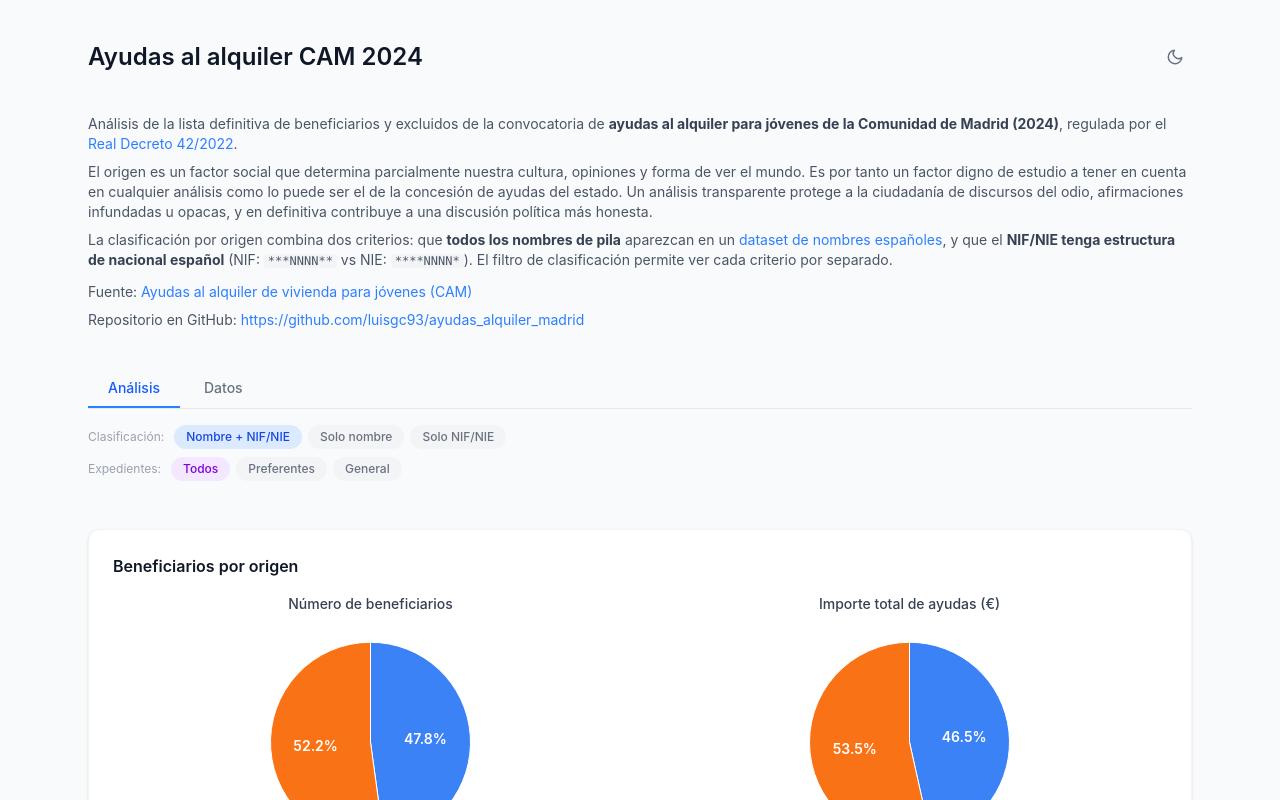
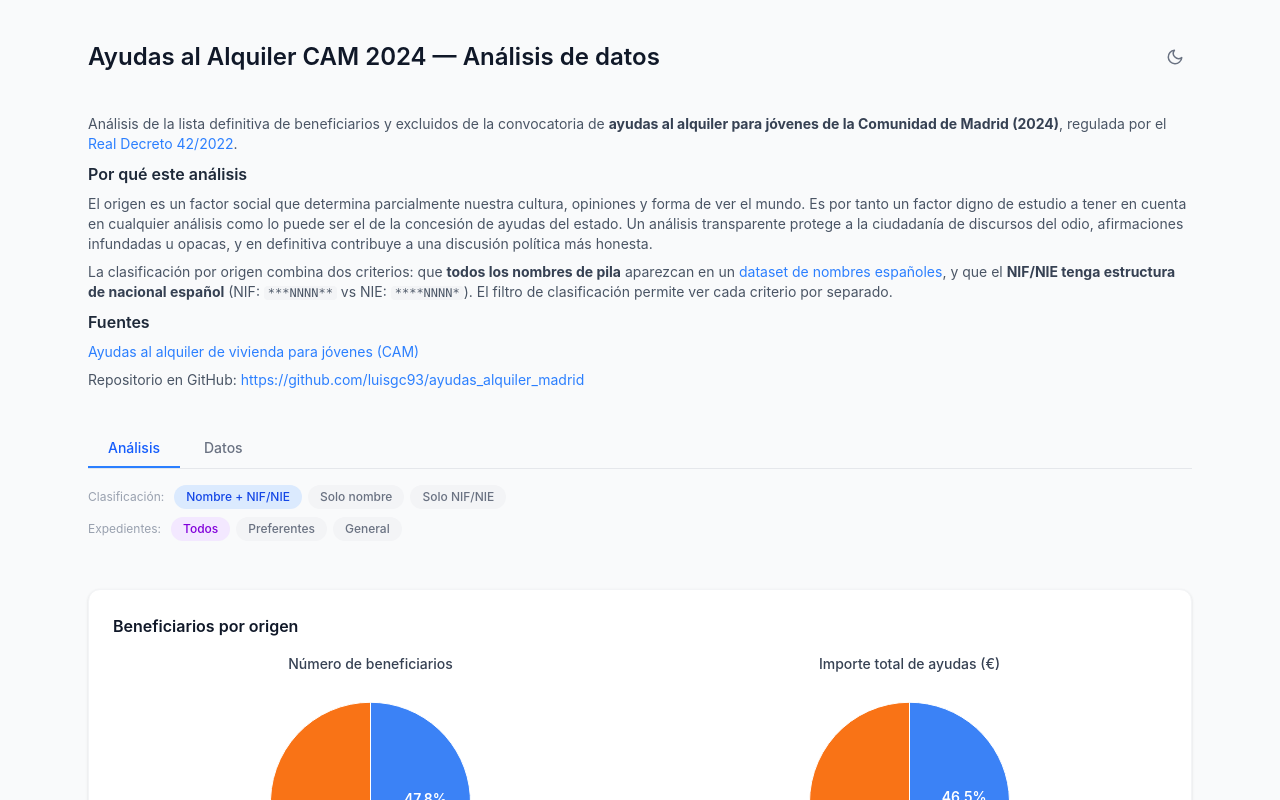
Before and after one commit to luisgc93/ayudas_alquiler_madrid, a React (Vite) app in the folder frontend/: page / in a window 1280 px wide. Shown: the top 800 px of the page. Built offline with nearby package versions, Linux system fonts and the light colour scheme.

Commit message:
frontent update

```diff
--- a/frontend/src/App.jsx
+++ b/frontend/src/App.jsx
@@ -60,7 +60,7 @@ export default function App() {
         {/* Header */}
         <div className="flex items-center justify-between">
           <h1 className="text-lg sm:text-2xl font-semibold text-gray-900 dark:text-gray-100">
-            Ayudas al alquiler CAM 2024
+            Ayudas al Alquiler CAM 2024 — Análisis de datos
           </h1>
           <button
             onClick={() => setDark(d => !d)}
@@ -86,6 +86,7 @@ export default function App() {
               Real Decreto 42/2022
             </a>.
           </p>
+          <h2 className="text-base font-semibold text-gray-800 dark:text-gray-200">Por qué este análisis</h2>
           <p>
             El origen es un factor social que determina parcialmente nuestra cultura, opiniones y forma de ver el mundo.
             Es por tanto un factor digno de estudio a tener en cuenta en cualquier análisis como lo puede ser el de la concesión de ayudas del estado.
@@ -108,8 +109,8 @@ export default function App() {
             <code className="text-xs bg-gray-100 dark:bg-gray-700 px-1 rounded">****NNNN*</code>).
             El filtro de clasificación permite ver cada criterio por separado.
           </p>
-          <p className="mt-3">
-            Fuente:{' '}
+          <h2 className="text-base font-semibold text-gray-800 dark:text-gray-200">Fuentes</h2>
+          <p>
             <a
               href="https://sede.comunidad.madrid/ayudas-becas-subvenciones/ayudas-alquiler-vivienda-jovenes"
               target="_blank"
```
